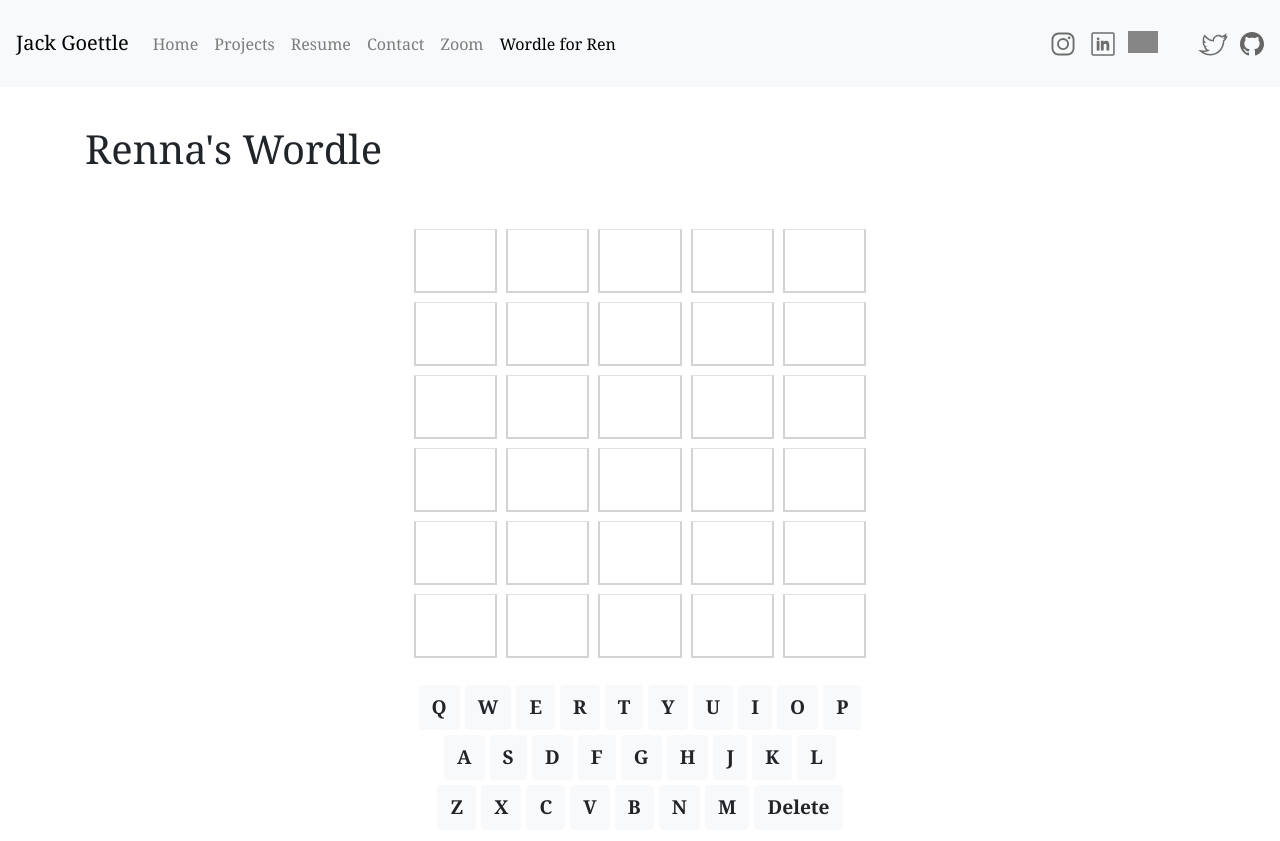
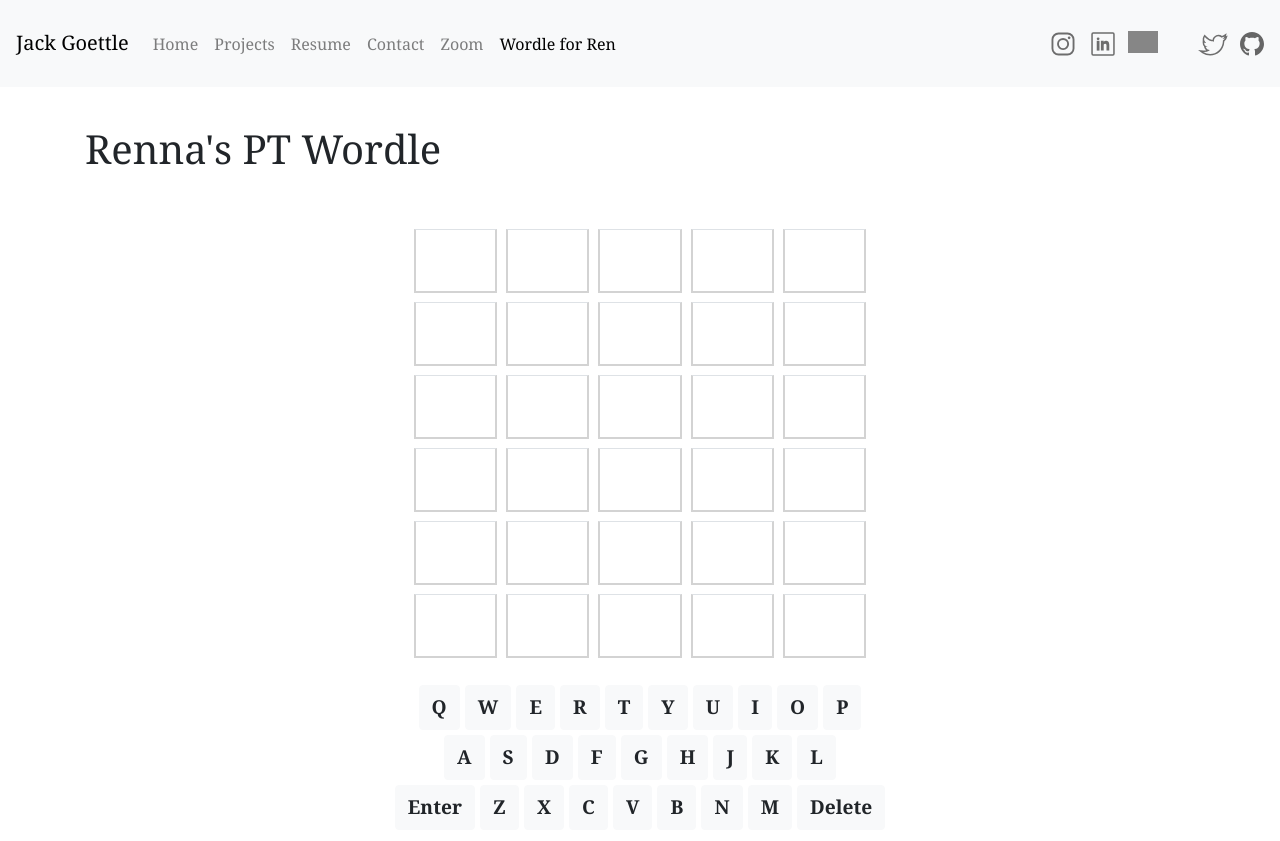
Before and after one commit to jackg235/my-portfolio, a React (Create React App) app: page /wordle in a window 1280 px wide. Built offline with nearby package versions, Linux system fonts and the light colour scheme; grey boxes are pictures that could not be loaded.

Commit message:
changes renna wanted

```diff
--- a/src/components/wordle/Wordle.jsx
+++ b/src/components/wordle/Wordle.jsx
@@ -11,7 +11,7 @@ const Wordle = () => {
         <div className="wordle">
         <NavBar/>
         <div className="container">
-            <h1>Renna's Wordle</h1>
+            <h1>Renna's PT Wordle</h1>
             <WordleGrid answer={answer}/>
         </div>
       </div>
--- a/src/components/wordle/WordleGrid.jsx
+++ b/src/components/wordle/WordleGrid.jsx
@@ -26,19 +26,19 @@ export default function WordleGrid(props) {
     const [popupVisible, setPopupVisibility] = useState(false);
     const numRows = 6
     const today = getDate()
-    const answer = Words.words[today] != null ? Words.words[today] : "jackg"
+    const answer = Words.words[today] != null ? Words.words[today] : "JACKG"
 
     const correctBox = "🟦"
     const badSpot = "🟨"
     const badLetter = "⬜️"
 
     const createShareText = () => {
-        var shareText = "Renna's Wordle " + today + "\n"
+        var shareText = "Renna's PT Wordle " + today + "\n"
         for (let i = 1; i <= numRows; i++) {
             for (let j = 1; j <= answer.length; j++) {
                 const node = document.querySelector(`#e${i}${j}`);
                 if (!node.textContent) {
-                    return shareText;
+                    return shareText.substring(0, shareText.lastIndexOf("\n"));
                 }
                 if (node.style.backgroundColor === "rgb(0, 0, 128)") {
                     shareText = shareText + correctBox;
@@ -51,7 +51,7 @@ export default function WordleGrid(props) {
             }
             shareText = shareText + "\n"
         }
-        return shareText
+        return shareText.substring(0, shareText.lastIndexOf("\n"));
     }
 
     const generateGrid = (r, c) => {
@@ -70,7 +70,8 @@ export default function WordleGrid(props) {
     }
 
     const setCurrentCellValue = letter => {
-        const nodeName = `e${row}${col}`
+        const column = Math.min(answer.length, col)
+        const nodeName = `e${row}${column}`
         const node = document.querySelector(
             `#${nodeName}`
         );
@@ -86,28 +87,6 @@ export default function WordleGrid(props) {
         );
         if (node !== null) {
             node.textContent = "";
-        }
-    }
-
-    const onKeyDown = e => {
-        const l = e.key.toUpperCase()
-
-        // check if backspace
-        if (e.keyCode === 8) {
-            deleteCellValue(row, col - 1)
-            setCol(Math.max(1, col - 1))
-            return;
-        } else if (e.keyCode < 65 || e.keyCode > 90) {
-            e.preventDefault()
-            return;
-        }
-        setCurrentCellValue(l)
-        // check if we have more characters in the word
-        if (col < answer.length) {
-            setCol(col + 1)
-        } else {
-            // handle last character
-            handleLastCharacter()
         }
     }
 
@@ -163,6 +142,9 @@ export default function WordleGrid(props) {
                 node.style.backgroundColor = "#FFC915";
                 node.style.color = "white"
                 ansCopy = ansCopy.replace(node.textContent, '')
+            } else {
+                node.style.backgroundColor = "#C8C8C8";
+                node.style.color = "white"
             }
         }
         return false;
@@ -173,7 +155,7 @@ export default function WordleGrid(props) {
         setPopupVisibility(true)
     }
     const popupCloseHandler = (e) => {
-        setPopupVisibility(e);
+        setPopupVisibility(false);
       };
 
     const setFromLocalStorage = () => {
@@ -212,27 +194,52 @@ export default function WordleGrid(props) {
                     node.style.backgroundColor = "#FFC915";
                     node.style.color = "white"
                     ansCopy = ansCopy.replace(node.textContent, '')
+                } else {
+                    node.style.backgroundColor = "#C8C8C8";
+                    node.style.color = "white"
                 }
             }
             k++;
         }
     }
 
+    const onKeyDown = e => {
+        const l = e.key.toUpperCase()
+        console.log(e.keyCode)
+        // check if backspace
+        if (e.keyCode === 8) {
+            deleteCellValue(row, col-1)
+            setCol(Math.max(1, col - 1))
+            return;
+        }
+        // if enter, and at the end of the word
+        else if (e.keyCode === 13) {
+            if (col > answer.length) {
+                handleLastCharacter()
+            }
+            return;
+        }else if (e.keyCode < 65 || e.keyCode > 90) {
+            e.preventDefault()
+            return;
+        }
+        setCurrentCellValue(l)
+        setCol(Math.min(answer.length + 1, col + 1))
+    }
+
     const handleCallback = (key) =>{
         // check if backspace
         if (key === "del") {
-            deleteCellValue(row, col - 1)
+            deleteCellValue(row, col-1)
             setCol(Math.max(1, col - 1))
+            return;
+        } else if (key === "ent") {
+            if (col > answer.length) {
+                handleLastCharacter()
+            }
             return;
         }
         setCurrentCellValue(key)
-        // check if we have more characters in the word
-        if (col < answer.length) {
-            setCol(col + 1)
-        } else {
-            // handle last character
-            handleLastCharacter()
-        }
+        setCol(Math.min(answer.length + 1, col + 1))
     }
 
     useEffect(() => {
@@ -265,7 +272,7 @@ export default function WordleGrid(props) {
                 onClose={popupCloseHandler}
                 show={popupVisible}
                 shareText={shareText}
-                title="Nice work. See you tomorrow!"
+                title="Nice work, nerd. See you tomorrow!"
                 >
             </WordlePopup>
         </div>
--- a/src/components/wordle/WordleKeyboard.jsx
+++ b/src/components/wordle/WordleKeyboard.jsx
@@ -1,10 +1,55 @@
-import React from "react";
+import React, {useState, useEffect} from "react";
+import Words from './WordleWords'
+
+const getDate = () => {
+    var today = new Date();
+    var dd = String(today.getDate()).padStart(2, '0');
+    var mm = String(today.getMonth() + 1).padStart(2, '0');
+    var yyyy = today.getFullYear();
+    today = mm + '/' + dd + '/' + yyyy;
+    return today
+}
+
 
 const WordleKeyboard = (props) => {
     const handleClick = (e) => {
         props.parentCallback(e.target.id);
         e.preventDefault();
     }
+    const today = getDate()
+    const answer = Words.words[today] != null ? Words.words[today] : "JACKG"
+
+    const getGuessesFromLocalStorage = () => {
+        console.log("here")
+        var k = 1;
+        while (true) {
+            const guess = localStorage.getItem(`guess${k}`);
+            if (!guess) {
+                break;
+            }
+            for (let i = 0; i < guess.length; i++) {
+                const letter = guess.charAt(i);
+                const node = document.querySelector(`#${letter}`);
+                if (answer.charAt(i).toUpperCase() === letter) {
+                    node.style.backgroundColor = "#000080";
+                    node.style.color = "white";
+                } else if (answer.toUpperCase().includes(letter)) {
+                    if (node.style.backgroundColor !== "rgb(0, 0, 128)") {
+                        node.style.backgroundColor = "#FFC915";
+                        node.style.color = "white"
+                    }
+                } else {
+                    node.style.backgroundColor = "#C8C8C8";
+                    node.style.color = "white"
+                }
+            }
+            k++;
+        }
+    }
+
+    useEffect(() => {
+        getGuessesFromLocalStorage()
+    });
 
     return (
       <div className="keyboard container-fluid">
@@ -32,6 +77,7 @@ const WordleKeyboard = (props) => {
               <button onClick={handleClick} id="L" className="btn btn-light keyboard-button">L</button>
           </div>
           <div className="row justify-content-center flex-nowrap keyboard-row ">
+              <button onClick={handleClick} id="ent" className="btn btn-light keyboard-button">Enter</button>
               <button onClick={handleClick} id="Z" className="btn btn-light keyboard-button">Z</button>
               <button onClick={handleClick} id="X" className="btn btn-light keyboard-button">X</button>
               <button onClick={handleClick} id="C" className="btn btn-light keyboard-button">C</button>
--- a/src/components/wordle/WordlePopup.jsx
+++ b/src/components/wordle/WordlePopup.jsx
@@ -10,7 +10,6 @@ const WordlePopup = (props) => {
   };
 
   const share = (e) => {
-    //navigator.clipboard.writeText(props.shareText)
     const el = document.createElement('textarea');
     el.value = props.shareText;
     document.body.appendChild(el);
@@ -33,10 +32,10 @@ const WordlePopup = (props) => {
       className={"overlay"}
     >
       <div className={"popup"}>
-        <h3>{props.title}</h3>
-        <button onClick={share}>
-            Share
-        </button>
+        <h3 className="title">{props.title}</h3>
+        <a class="btn popup-btn" onClick={share} role="button">
+        Copy Results
+            </a>
         <span className={"close"} onClick={closeHandler}>
           &times;
         </span>
--- a/src/static/stylesheets/Popup.css
+++ b/src/static/stylesheets/Popup.css
@@ -15,9 +15,14 @@
   padding: 20px;
   background: #fff;
   border-radius: 5px;
-  width: 30%;
+  width: 50%;
   position: relative;
   transition: all 5s ease-in-out;
+}
+
+.title {
+  padding-top: 25px;
+  padding-bottom: 10px;
 }
 
 .popup .close {
@@ -39,6 +44,21 @@
   overflow: auto;
 }
 
+.popup-btn {
+  background-color: rgb(85, 122, 149, 0.3) !important;
+  margin-bottom: 1vh;
+}
+
+.popup-btn:hover {
+  color: black !important;
+  background-color: rgb(85, 122, 149) !important;
+}
+
+.popup-btn:active {
+  color: black !important;
+  background-color: white !important;
+}
+
 @media screen and (max-width: 700px) {
   .popup {
     width: 70%;
```
